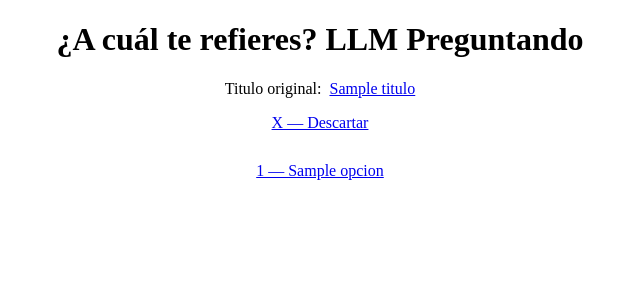
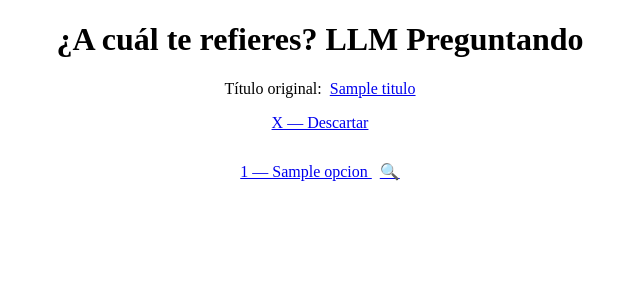
Before and after one commit to Psmithortiz/Anime-importer, a Flask app: template templates/menu_gemini.html in a window 1280 px wide. Shown: the top 300 px of the page, without its empty margins (320-960 px from the left). Run offline with Flask 3, Linux system fonts and the light colour scheme; the template is opened without the code that fills it: most values are stand-ins (such as "Sample title", 1, 10 or a date in 2020).

Commit message:
feat(web): add Google search link next to each Gemini option
Helps disambiguate between similar romaji titles in the menu.

```diff
--- a/templates/menu_gemini.html
+++ b/templates/menu_gemini.html
@@ -1,5 +1,5 @@
 <!DOCTYPE html>
-<html lang="en">
+<html lang="es">
 <head>
     <meta charset="UTF-8">
     <title>Selección Gemini</title>
@@ -16,17 +16,18 @@
 
         .encabezado {
             text-align: center;
-                margin-bottom: 30px;
-
+            margin-bottom: 30px;
         }
-
     </style>
 </head>
 <body>
 <div class="encabezado">
     <h1>¿A cuál te refieres? LLM Preguntando</h1>
-    <p>Titulo original:&nbsp;
-        <a href="..." target="_blank">{{ titulo }}</a>
+    <p>
+        Título original:&nbsp;
+        <a href="https://www.google.com/search?q={{ (titulo + ' anime') | urlencode }}" target="_blank">
+            {{ titulo }}
+        </a>
     </p>
     <p>
         <a href="/elegir-gemini/0">X — Descartar</a>
@@ -34,15 +35,17 @@
 </div>
 
 <ul>
-
     {% for opcion in opciones %}
         <li>
             <a href="/elegir-gemini/{{ loop.index }}">
                 {{ loop.index }} — {{ opcion }}
             </a>
+            &nbsp;
+            <a href="https://www.google.com/search?q={{ (opcion + ' anime') | urlencode }}" target="_blank">
+                🔍
+            </a>
         </li>
     {% endfor %}
-
 </ul>
 </body>
 </html>
```
